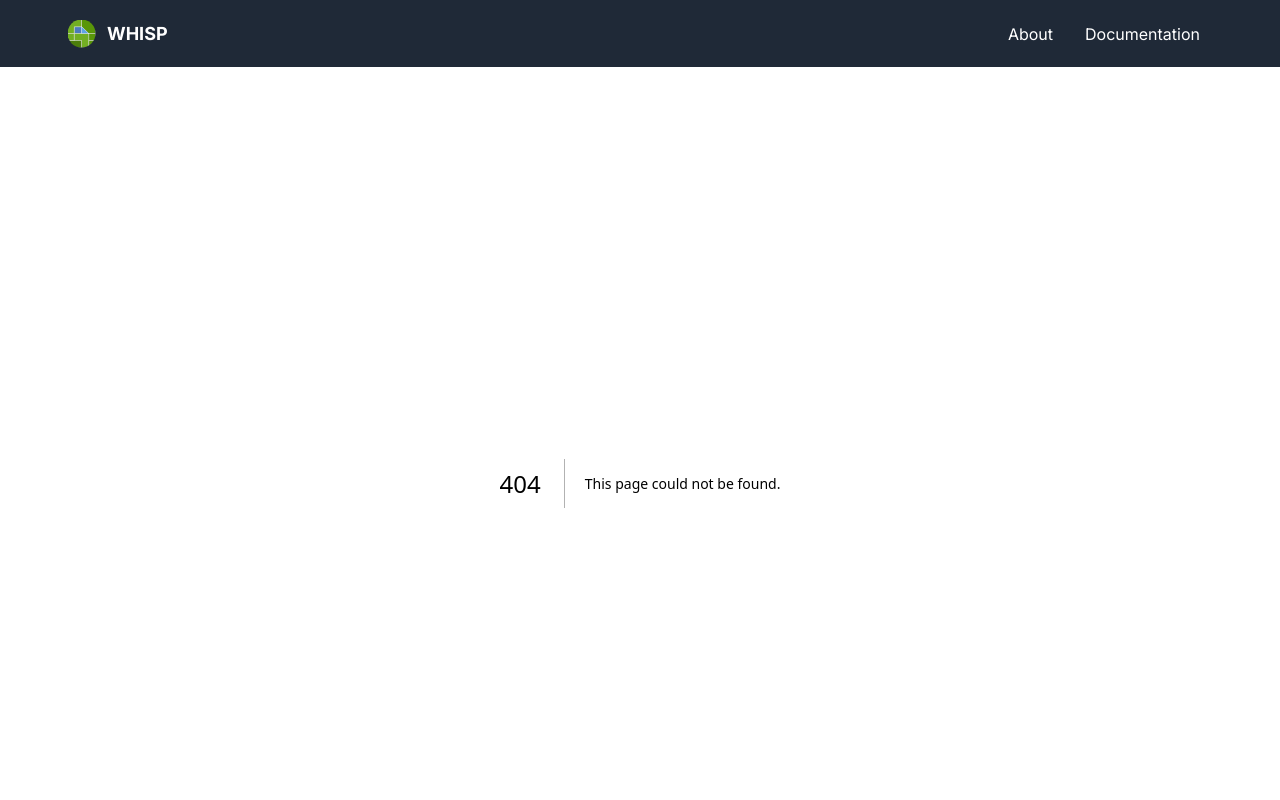
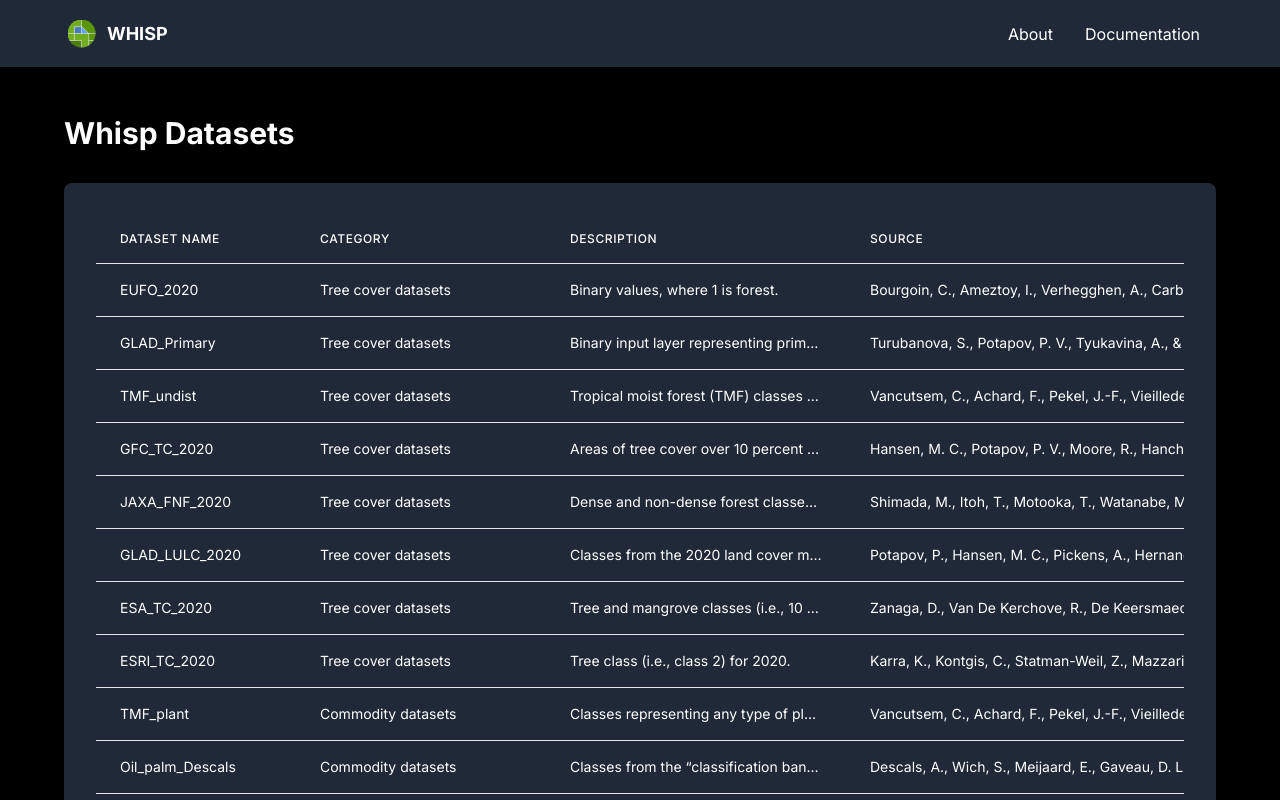
Before and after one commit to forestdatapartnership/whisp-app, a Next.js app: page /documentation/layers in a window 1280 px wide. Before the commit this address had no page. Shown: the top 800 px of the page. Built offline with nearby package versions, Linux system fonts and the light colour scheme.

Commit message:
add layers doc and change routing

```diff
--- /dev/null
+++ b/src/app/documentation/layers/page.tsx
@@ -0,0 +1,150 @@
+'use client'
+
+import { useState, useEffect } from "react";
+import {
+    ColumnDef,
+    flexRender,
+    getCoreRowModel,
+    useReactTable,
+} from "@tanstack/react-table";
+import {
+    Table,
+    TableBody,
+    TableCell,
+    TableHead,
+    TableHeader,
+    TableRow,
+} from "@/components/ui/Table";
+
+// Define the data type based on the JSON structure
+interface Dataset {
+    category: string;
+    name: string;
+    description: string;
+    source: string;
+    gee_asset: string;
+}
+
+export default function DatasetTablePage() {
+    // Your data here, replace this with your actual JSON data
+    const [data, setData] = useState([]);
+
+    useEffect(() => {
+        const fetchData = async () => {
+            const response = await fetch('/datasets.json');
+            const jsonData = await response.json();
+            setData(jsonData);
+        };
+
+        fetchData();
+    }, []);
+
+    const columns: ColumnDef<Dataset>[] = [
+        {
+            accessorKey: "name",
+            header: "Dataset Name",
+            size: 200,
+            enableResizing: true, // Enable resizing for this column
+        },
+        {
+            accessorKey: "category",
+            header: "Category",
+            size: 250,
+            enableResizing: true, // Enable resizing for this column
+        },
+        {
+            accessorKey: "description",
+            header: "Description",
+            size: 300,
+            enableResizing: true, // Enable resizing for this column
+        },
+        {
+            accessorKey: "source",
+            header: "Source",
+            size: 400,
+            enableResizing: true, // Enable resizing for this column
+        },
+        {
+            accessorKey: "gee_asset",
+            header: "GEE Asset",
+            size: 300,
+            enableResizing: true, // Enable resizing for this column
+        },
+    ];
+
+    const table = useReactTable({
+        data,
+        columns,
+        enableColumnResizing: true,
+        columnResizeMode: 'onChange',
+        getCoreRowModel: getCoreRowModel(),
+        debugTable: true,
+        debugHeaders: true,
+        debugColumns: true,
+    })
+
+    return (
+
+        <div className="min-h-screen text-white p-8">
+            <div className="max-w-6xl mx-auto">
+                <h1 className="text-3xl font-bold mb-8">Whisp Datasets</h1>
+                <div className="bg-gray-800 p-4 text-white rounded-lg shadow-lg">
+                    <div className="p-4 overflow-x-auto">
+                        <Table className="min-w-full text-sm divide-y" style={{ tableLayout: 'fixed' }}>
+                            <TableHeader>
+                                {table.getHeaderGroups().map((headerGroup) => (
+                                    <TableRow key={headerGroup.id}>
+                                        {headerGroup.headers.map((header) => (
+                                            <TableHead
+                                                key={header.id}
+                                                className="px-6 py-3 text-left text-xs font-medium uppercase tracking-wider"
+                                                style={{ width: header.column.getSize() }}
+                                            >
+                                                {flexRender(
+                                                    header.column.columnDef.header,
+                                                    header.getContext()
+                                                )}
+                                            </TableHead>
+                                        ))}
+                                    </TableRow>
+                                ))}
+                            </TableHeader>
+                            <TableBody>
+                                {table.getRowModel().rows.map((row) => (
+                                    <TableRow key={row.id}>
+                                        {row.getVisibleCells().map((cell) => (
+                                            <TableCell
+                                                key={cell.id}
+                                                className="px-6 py-4 whitespace-nowrap"
+                                                style={{
+                                                    width: cell.column.getSize(),
+                                                    maxWidth: cell.column.getSize(),
+                                                    position: "relative",
+                                                }}
+                                            >
+                                                {/* Cell content with ellipsis */}
+                                                <div
+                                                    className="truncate"
+                                                    style={{
+                                                        overflow: "hidden",
+                                                        textOverflow: "ellipsis",
+                                                        whiteSpace: "nowrap",
+                                                        maxWidth: "100%",
+                                                    }}
+                                                    title={cell.getValue() as string} // Tooltip on hover with full text
+                                                >
+                                                    {cell.getValue() as string}
+                                                </div>
+                                            </TableCell>
+                                        ))}
+                                    </TableRow>
+                                ))}
+                            </TableBody>
+                        </Table>
+                    </div>
+                </div>
+            </div>
+        </div>
+
+    );
+}
--- a/src/components/Navbar.tsx
+++ b/src/components/Navbar.tsx
@@ -1,8 +1,13 @@
 // components/Navbar.tsx
+"use client"
+
 import Link from 'next/link';
 import Image from 'next/image';
+import { useState } from 'react';
 
 const Navbar: React.FC = () => {
+    const [isDropdownOpen, setIsDropdownOpen] = useState(false);
+
     return (
         <nav className="bg-gray-800 text-white p-4 mb-4">
             <div className="w-full flex justify-between">
@@ -18,13 +23,35 @@ const Navbar: React.FC = () => {
                     </Link>
                 </div>
 
-                <div className="flex mx-12 justify-end items-center ">
+                <div className="flex mx-12 justify-end items-center">
                     <Link target="_blank" href="https://openforis.org/solutions/whisp" className="hover:text-gray-300 mx-4">
                         About
                     </Link>
-                    <Link href="/documentation" className="hover:text-gray-300 mx-4">
-                        Documentation
-                    </Link>
+
+                    <div className="relative mx-4">
+                        <button
+                            onClick={() => setIsDropdownOpen(!isDropdownOpen)}
+                            className="hover:text-gray-300"
+                        >
+                            Documentation
+                        </button>
+                        {isDropdownOpen && (
+                            <div className="absolute top-full left-0 mt-2 w-48 bg-gray-700 shadow-lg rounded-lg">
+                                <Link
+                                    href="/documentation/layers"
+                                    className="block px-4 py-2 hover:bg-gray-600 rounded-t-lg"
+                                >
+                                    Layers
+                                </Link>
+                                <Link
+                                    href="/documentation/api-guide"
+                                    className="block px-4 py-2 hover:bg-gray-600 rounded-b-lg"
+                                >
+                                    API Guide
+                                </Link>
+                            </div>
+                        )}
+                    </div>
                 </div>
             </div>
         </nav>
```
Also changed, not shown: src/app/documentation/api-guide/page.tsx (renamed from src/app/documentation/page.tsx), src/app/documentation/api-guide/styles.css (renamed from src/app/documentation/styles.css).
